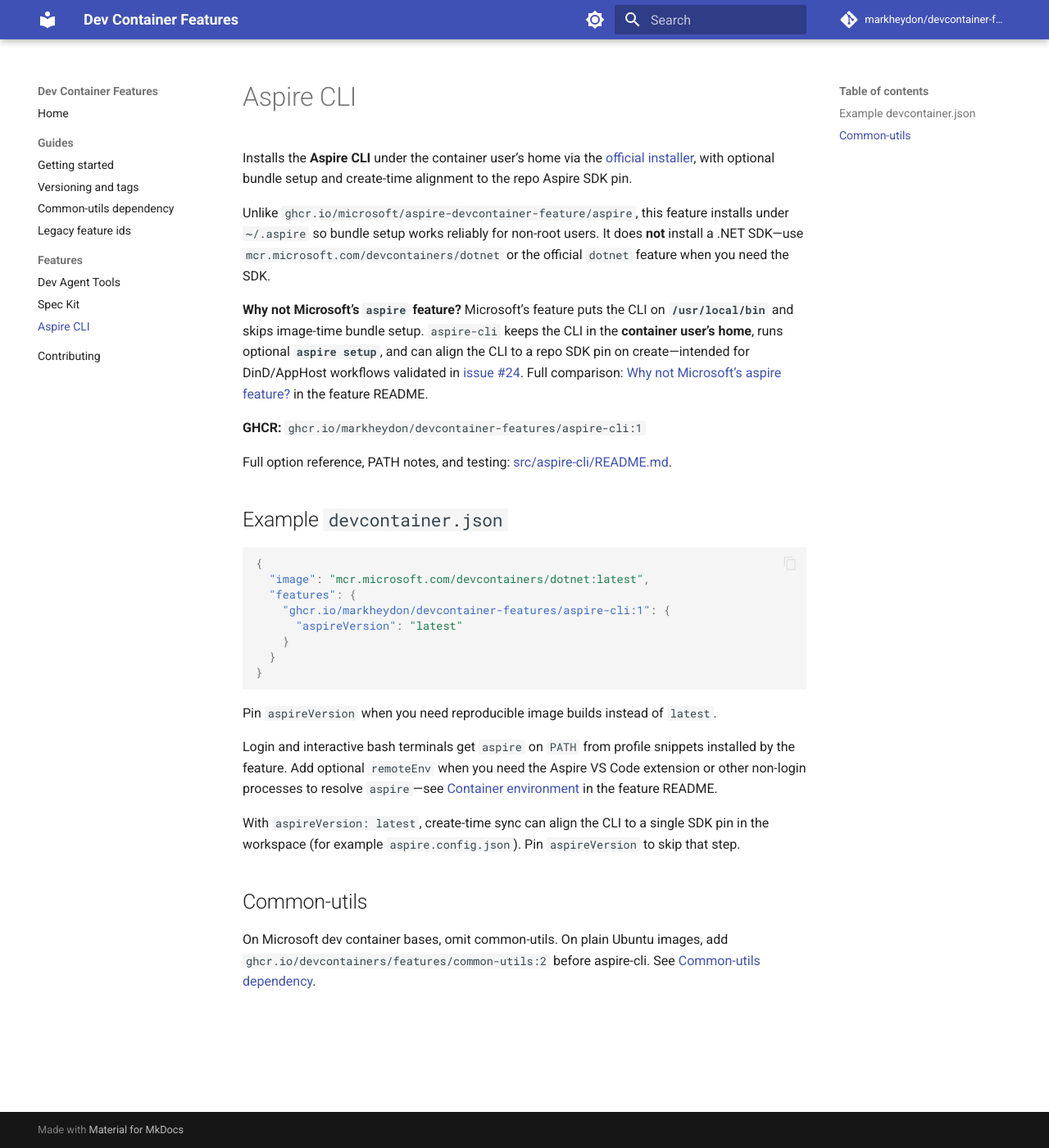
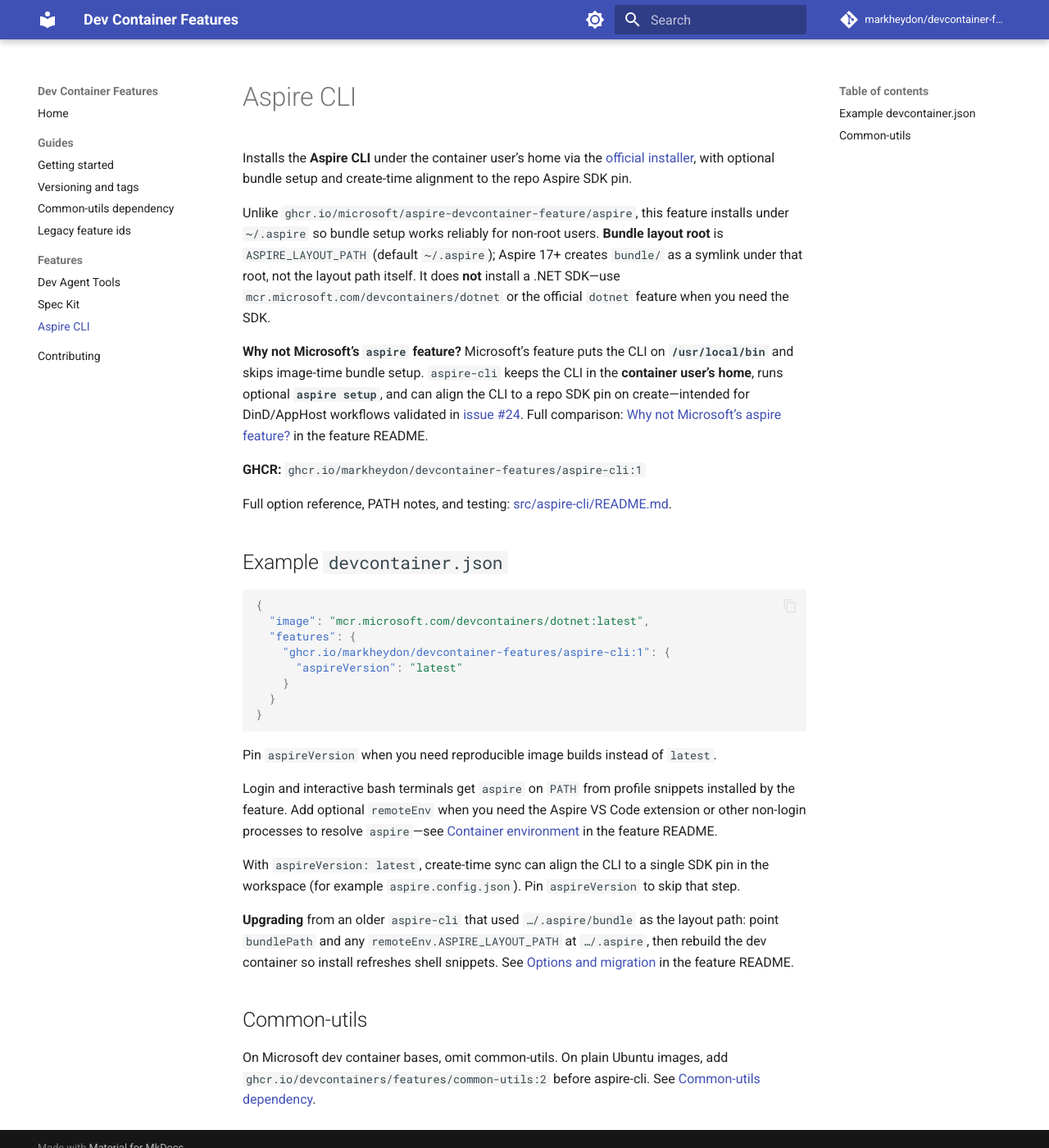
Before and after one commit to markheydon/devcontainer-features, an MkDocs documentation site: the page built from docs/features/aspire-cli.md, in a window 1280 px wide and 1400 px high. Shown: the whole window at 82% size. Built offline with MkDocs 1.6.1 and Material for MkDocs 9.7.7, drawn with Linux system fonts in a browser that asks for light colours; comment, search, counter and statistics services are not loaded.

Commit message:
Docs update

```diff
--- a/docs/features/aspire-cli.md
+++ b/docs/features/aspire-cli.md
@@ -2,7 +2,7 @@
 
 Installs the **Aspire CLI** under the container user’s home via the [official installer](https://aspire.dev/install.sh), with optional bundle setup and create-time alignment to the repo Aspire SDK pin.
 
-Unlike `ghcr.io/microsoft/aspire-devcontainer-feature/aspire`, this feature installs under `~/.aspire` so bundle setup works reliably for non-root users. It does **not** install a .NET SDK—use `mcr.microsoft.com/devcontainers/dotnet` or the official `dotnet` feature when you need the SDK.
+Unlike `ghcr.io/microsoft/aspire-devcontainer-feature/aspire`, this feature installs under `~/.aspire` so bundle setup works reliably for non-root users. **Bundle layout root** is `ASPIRE_LAYOUT_PATH` (default `~/.aspire`); Aspire 17+ creates `bundle/` as a symlink under that root, not the layout path itself. It does **not** install a .NET SDK—use `mcr.microsoft.com/devcontainers/dotnet` or the official `dotnet` feature when you need the SDK.
 
 **Why not Microsoft’s `aspire` feature?** Microsoft’s feature puts the CLI on **`/usr/local/bin`** and skips image-time bundle setup. `aspire-cli` keeps the CLI in the **container user’s home**, runs optional **`aspire setup`**, and can align the CLI to a repo SDK pin on create—intended for DinD/AppHost workflows validated in [issue #24](https://github.com/markheydon/devcontainer-features/issues/24). Full comparison: [Why not Microsoft’s aspire feature?](https://github.com/markheydon/devcontainer-features/blob/main/src/aspire-cli/README.md#why-not-microsofts-aspire-feature) in the feature README.
 
@@ -29,6 +29,8 @@ Login and interactive bash terminals get `aspire` on `PATH` from profile snippet
 
 With `aspireVersion: latest`, create-time sync can align the CLI to a single SDK pin in the workspace (for example `aspire.config.json`). Pin `aspireVersion` to skip that step.
 
+**Upgrading** from an older `aspire-cli` that used `…/.aspire/bundle` as the layout path: point `bundlePath` and any `remoteEnv.ASPIRE_LAYOUT_PATH` at `…/.aspire`, then rebuild the dev container so install refreshes shell snippets. See [Options and migration](https://github.com/markheydon/devcontainer-features/blob/main/src/aspire-cli/README.md#upgrading-from-earlier-aspire-cli-versions) in the feature README.
+
 ## Common-utils
 
 On Microsoft dev container bases, omit common-utils. On plain Ubuntu images, add `ghcr.io/devcontainers/features/common-utils:2` before aspire-cli. See [Common-utils dependency](../guides/common-utils.md).
```
Also changed, not shown: docs/index.md (+1 -1 lines), src/aspire-cli/README.md (+11 -5 lines).
